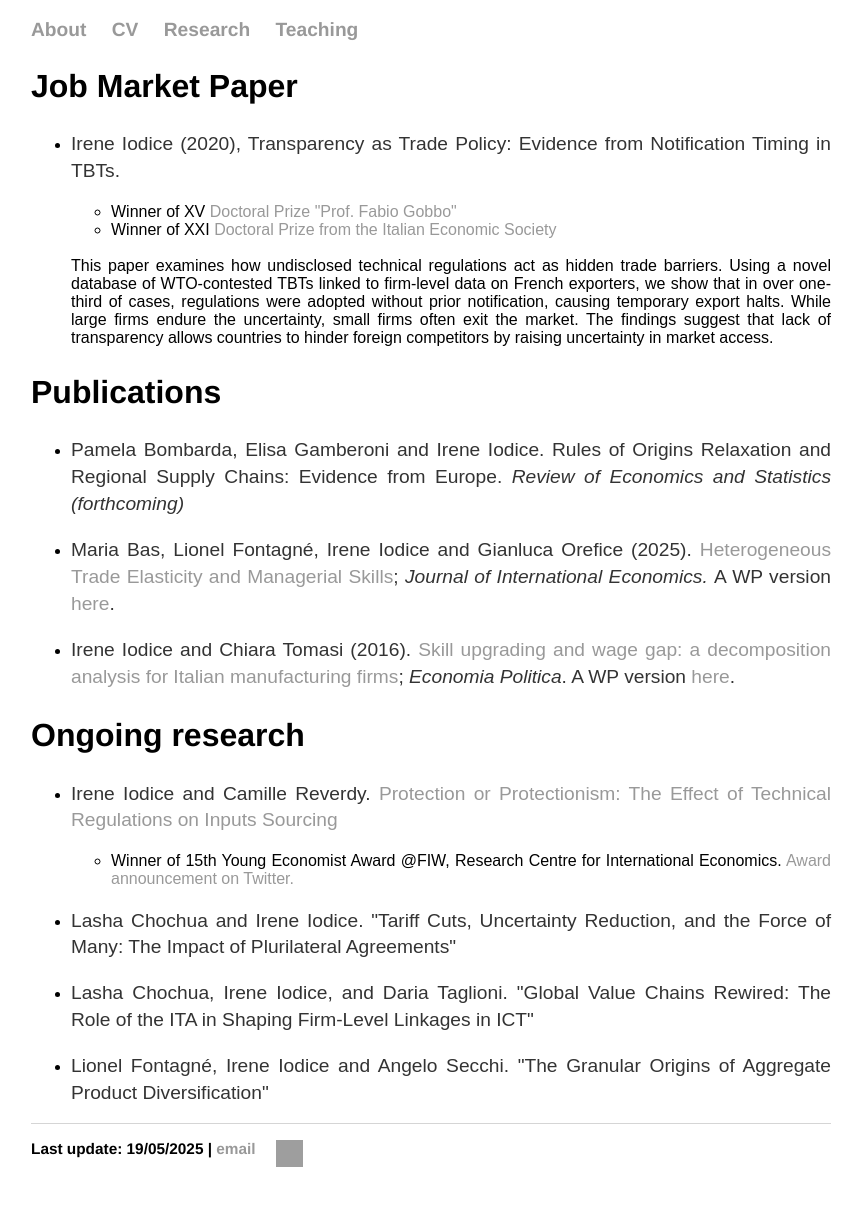
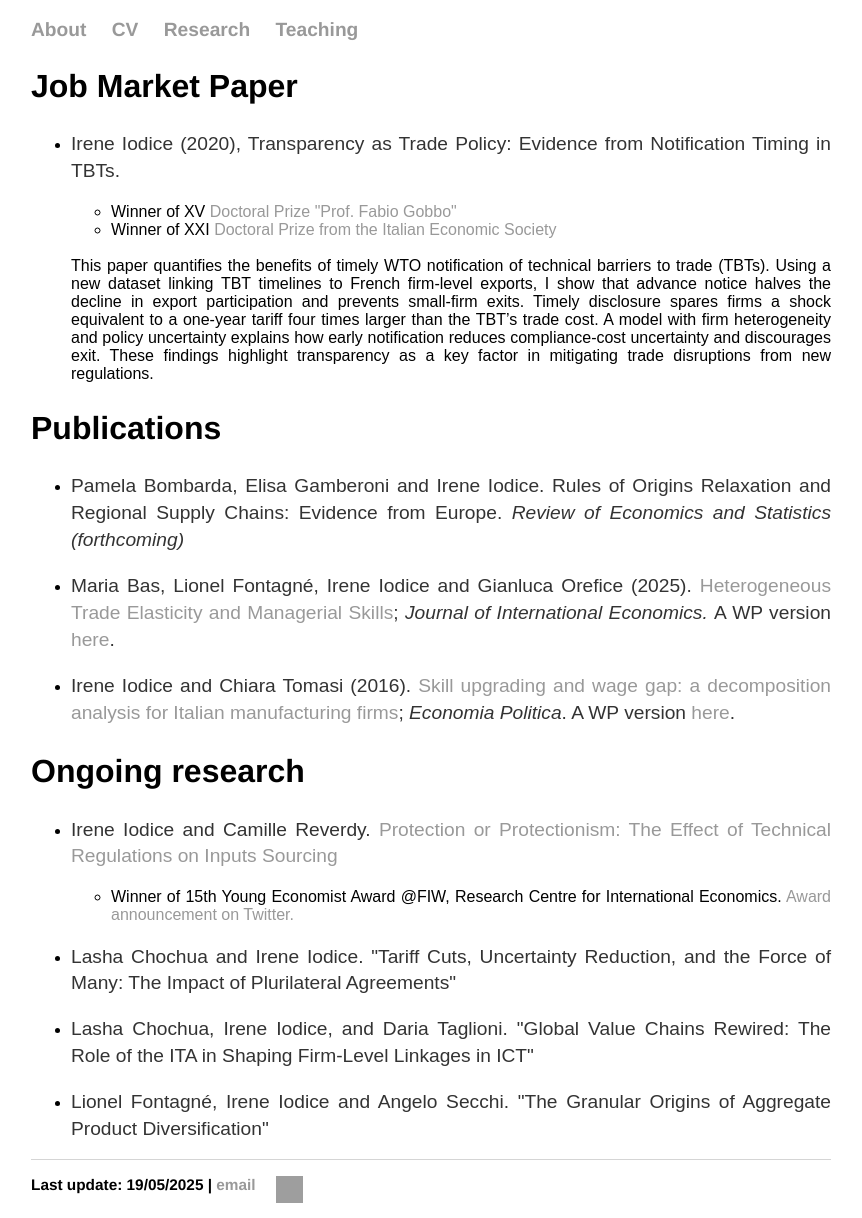
Before and after one commit to ioire/ioire.github.io, a Jekyll site: the page built from research/index.html, in a window 1280 px wide. Shown: the whole page, without its empty margins (209-1071 px from the left). Built offline with Jekyll 4.4.1, drawn with Linux system fonts in a browser that asks for light colours; before the commit the page ends 1182 px from its top, so only the background shows below that; grey boxes are pictures that could not be loaded.

Commit message:
update repo

```diff
--- a/research/index.html
+++ b/research/index.html
@@ -12,7 +12,8 @@ from Notification Timing in TBTs.</p> </li>
  <li> Winner of XXI <a href="https://www.siecon.org/it/premi/xxi-edizione-premio-sie/vincitori"> Doctoral Prize from the Italian Economic Society </a> </li>
 </ul>
 	 <br>
-	This paper examines how undisclosed technical regulations act as hidden trade barriers. Using a novel database of WTO-contested TBTs linked to firm-level data on French exporters, we show that in over one-third of cases, regulations were adopted without prior notification, causing temporary export halts. While large firms endure the uncertainty, small firms often exit the market. The findings suggest that lack of transparency allows countries to hinder foreign competitors by raising uncertainty in market access.
+
+This paper quantifies the benefits of timely WTO notification of technical barriers to trade (TBTs). Using a new dataset linking TBT timelines to French firm-level exports, I show that advance notice halves the decline in export participation and prevents small-firm exits. Timely disclosure spares firms a shock equivalent to a one-year tariff four times larger than the TBT’s trade cost. A model with firm heterogeneity and policy uncertainty explains how early notification reduces compliance-cost uncertainty and discourages exit. These findings highlight transparency as a key factor in mitigating trade disruptions from new regulations.
 </ul>	</ul>
 
 <h2>Publications</h2>
```
